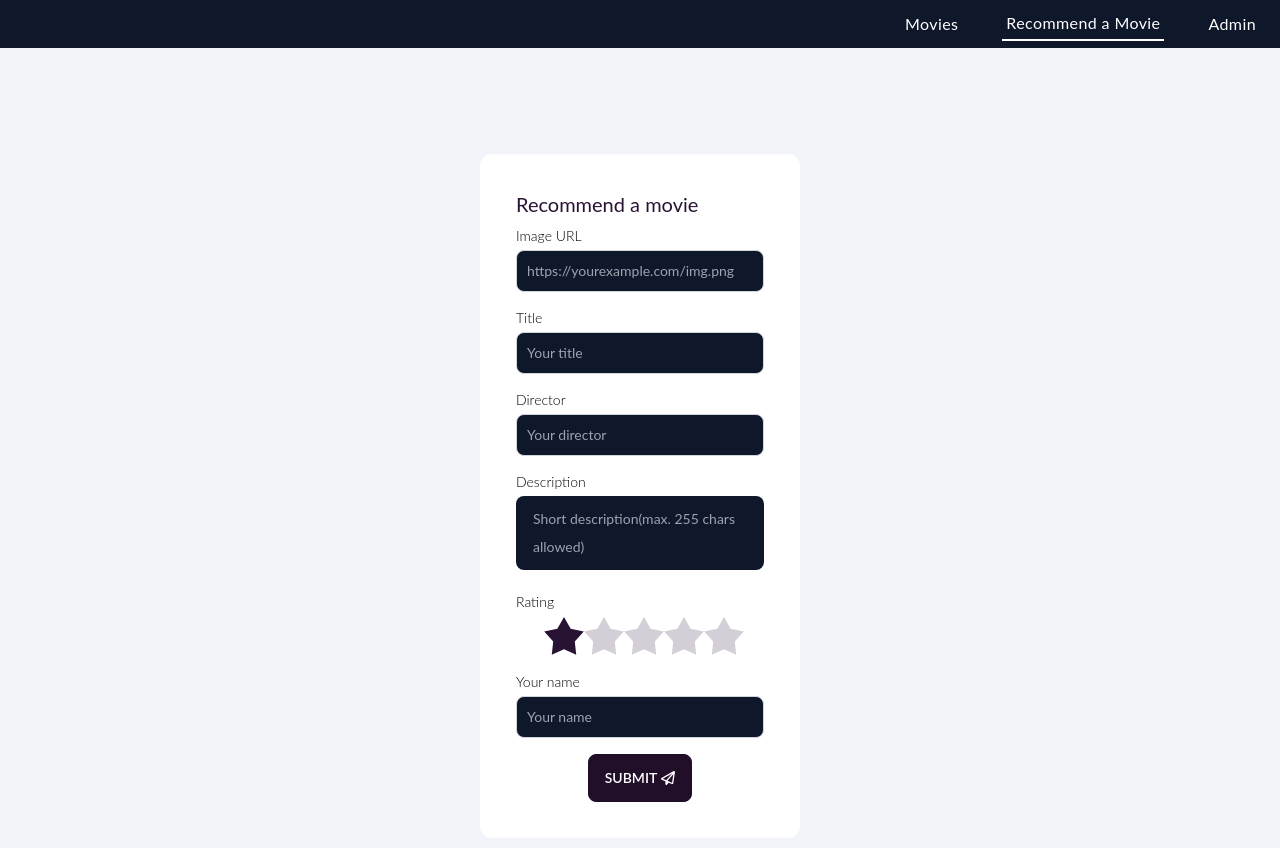
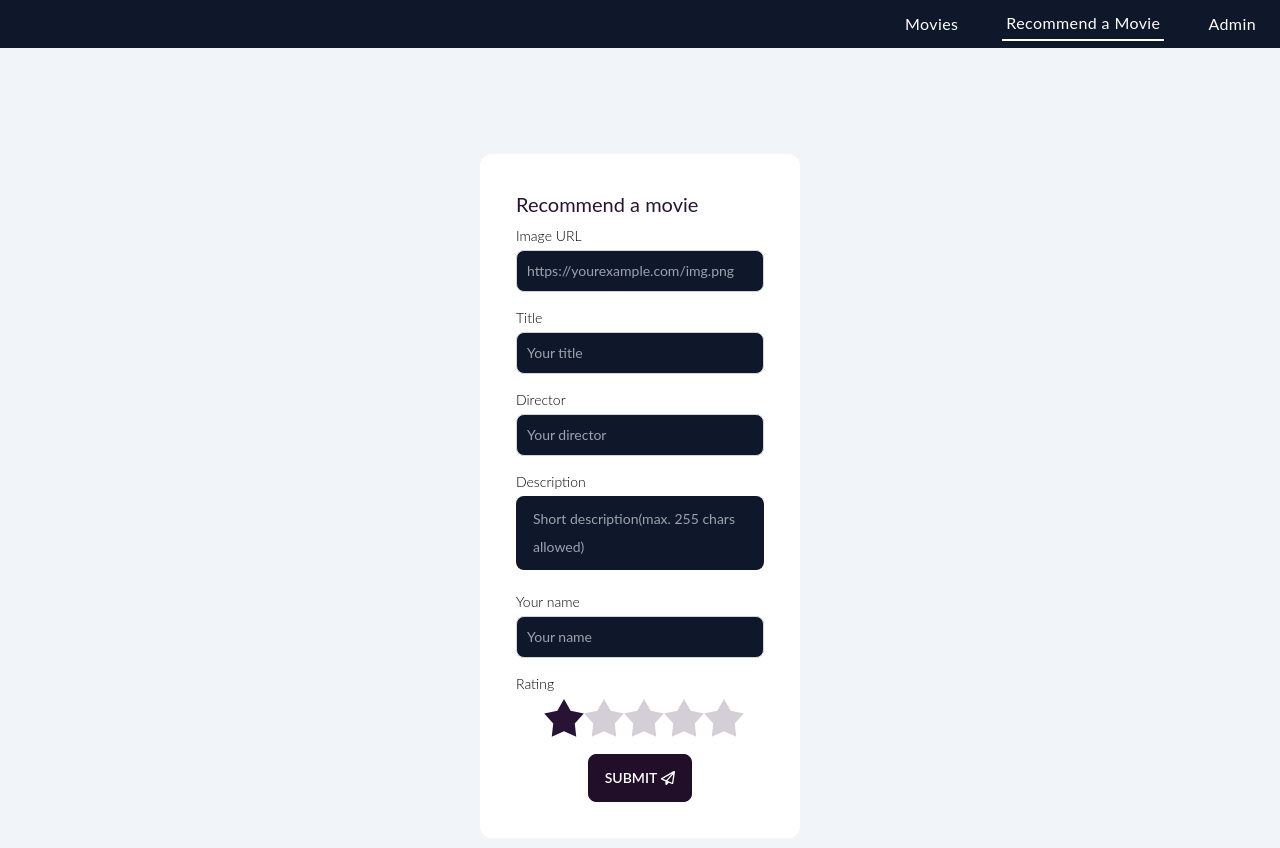
Before and after one commit to Arintia/movie-recommendation, a React (Create React App) app: page /recommend in a window 1280 px wide. Built offline with nearby package versions, Linux system fonts and the light colour scheme; what uid would draw is missing.

Commit message:
Fix bug where more than 5 stars could show

```diff
--- a/src/components/MovieCard/MovieCard.js
+++ b/src/components/MovieCard/MovieCard.js
@@ -7,7 +7,6 @@ function MovieCard({ imgUrl, title, director, description, rating }) {
     for(let i = 0; i < Math.floor(rating); i++) {
         ratingArr.push(i);
     }
-    console.log(ratingArr.length - 1);
     return (
         <div className="card mb-6 mr-2 lg:w-1/4 bg-slate-200 shadow-xl">
             <figure
@@ -30,10 +29,10 @@ function MovieCard({ imgUrl, title, director, description, rating }) {
                 <div className="card-actions">
                     <div className="flex w-full justify-between items-center">
                         <div className="flex items-center">
-                            {ratingArr.map(rating =>
-                                <FontAwesomeIcon className="mr-1" icon={faStar} />
+                            {ratingArr.map((rating, index) =>
+                                <FontAwesomeIcon key={index} className="mr-1" icon={faStar} />
                             )}
-                            {(ratingArr.length - 1) < rating && <FontAwesomeIcon className="mr-1" icon={faStarHalf} />}
+                            {ratingArr.length < rating && <FontAwesomeIcon className="mr-1" icon={faStarHalf} />}
                         </div>
                         <button className="btn btn-active text-white rounded-lg">Details</button>
                     </div>
--- a/src/routes/Movies.js
+++ b/src/routes/Movies.js
@@ -3,7 +3,6 @@ import MovieCard from "../components/MovieCard/MovieCard";
 
 export default function Recommend() {
     const movies = useSelector(state => state.movies.items);
-    console.log(movies);
     return (
         <>
         <main className="my-12 flex justify-center bg-slate-100">
--- a/src/routes/Recommend.js
+++ b/src/routes/Recommend.js
@@ -18,6 +18,12 @@ export default function Recommend() {
     e.preventDefault();
     const payload = {imgUrl: imgUrl, title: title, director: director, shortDesc: description, rating: rating, recommendedBy: recommendedBy};
     dispatch(addMovie(payload));
+    setImgUrl("");
+    setTitle("");
+    setDirector("");
+    setDescription("");
+    setRating("");
+    setRecommendedBy("");
   }
 
   return (
@@ -97,25 +103,6 @@ export default function Recommend() {
           >
           </textarea>
         </div>
-        <label
-            htmlFor="rating-10"
-            className="text-left mb-1 block text-sm font-light text-black"
-          >
-            Rating
-          </label>
-        <div className="rating rating-lg rating-half mb-4">
-          <input type="radio" value={0} name="rating-10" className="rating-hidden" />
-          <input type="radio" value={0.5} name="rating-10" className="mask mask-star-2 mask-half-1" onSelect={e => setRating(e.target.value)}/>
-          <input type="radio" value={1} name="rating-10" className="mask mask-star-2 mask-half-2" onSelect={e => setRating(e.target.value)} checked />
-          <input type="radio" value={1.5} name="rating-10" className="mask mask-star-2 mask-half-1" onSelect={e => setRating(e.target.value)} />
-          <input type="radio" value={2} name="rating-10" className="mask mask-star-2 mask-half-2" onSelect={e => setRating(e.target.value)} />
-          <input type="radio" value={2.5} name="rating-10" className="mask mask-star-2 mask-half-1" onSelect={e => setRating(e.target.value)} />
-          <input type="radio" value={3} name="rating-10" className="mask mask-star-2 mask-half-2" onSelect={e => setRating(e.target.value)} />
-          <input type="radio" value={3.5} name="rating-10" className="mask mask-star-2 mask-half-1" onSelect={e => setRating(e.target.value)} />
-          <input type="radio" value={4} name="rating-10" className="mask mask-star-2 mask-half-2" onSelect={e => setRating(e.target.value)} />
-          <input type="radio" value={4.5} name="rating-10" className="mask mask-star-2 mask-half-1" onSelect={e => setRating(e.target.value)} />
-          <input type="radio" value={5} name="rating-10" className="mask mask-star-2 mask-half-2" onSelect={e => setRating(e.target.value)} />
-        </div>
         <div className="mb-4">
           <label
             htmlFor="recommended-by"
@@ -134,6 +121,25 @@ export default function Recommend() {
             required
           />
         </div>
+        <label
+            htmlFor="rating-10"
+            className="text-left mb-1 block text-sm font-light text-black"
+          >
+            Rating
+          </label>
+        <div className="rating rating-lg rating-half mb-4">
+          <input type="radio" value={0} name="rating-10" className="rating-hidden" />
+          <input type="radio" value={0.5} name="rating-10" className="mask mask-star-2 mask-half-1" onChange={e => setRating(e.target.value)}/>
+          <input type="radio" value={1} name="rating-10" className="mask mask-star-2 mask-half-2" onChange={e => setRating(e.target.value)} checked />
+          <input type="radio" value={1.5} name="rating-10" className="mask mask-star-2 mask-half-1" onChange={e => setRating(e.target.value)} />
+          <input type="radio" value={2} name="rating-10" className="mask mask-star-2 mask-half-2" onChange={e => setRating(e.target.value)} />
+          <input type="radio" value={2.5} name="rating-10" className="mask mask-star-2 mask-half-1" onChange={e => setRating(e.target.value)} />
+          <input type="radio" value={3} name="rating-10" className="mask mask-star-2 mask-half-2" onChange={e => setRating(e.target.value)} />
+          <input type="radio" value={3.5} name="rating-10" className="mask mask-star-2 mask-half-1" onChange={e => setRating(e.target.value)} />
+          <input type="radio" value={4} name="rating-10" className="mask mask-star-2 mask-half-2" onChange={e => setRating(e.target.value)} />
+          <input type="radio" value={4.5} name="rating-10" className="mask mask-star-2 mask-half-1" onChange={e => setRating(e.target.value)} />
+          <input type="radio" value={5} name="rating-10" className="mask mask-star-2 mask-half-2" onChange={e => setRating(e.target.value)} />
+        </div>
         <button type="submit" className="btn btn-active text-white rounded-lg">Submit <FontAwesomeIcon className="ml-1" icon={faPaperPlane} /></button>
       </form>
     </main>
```
